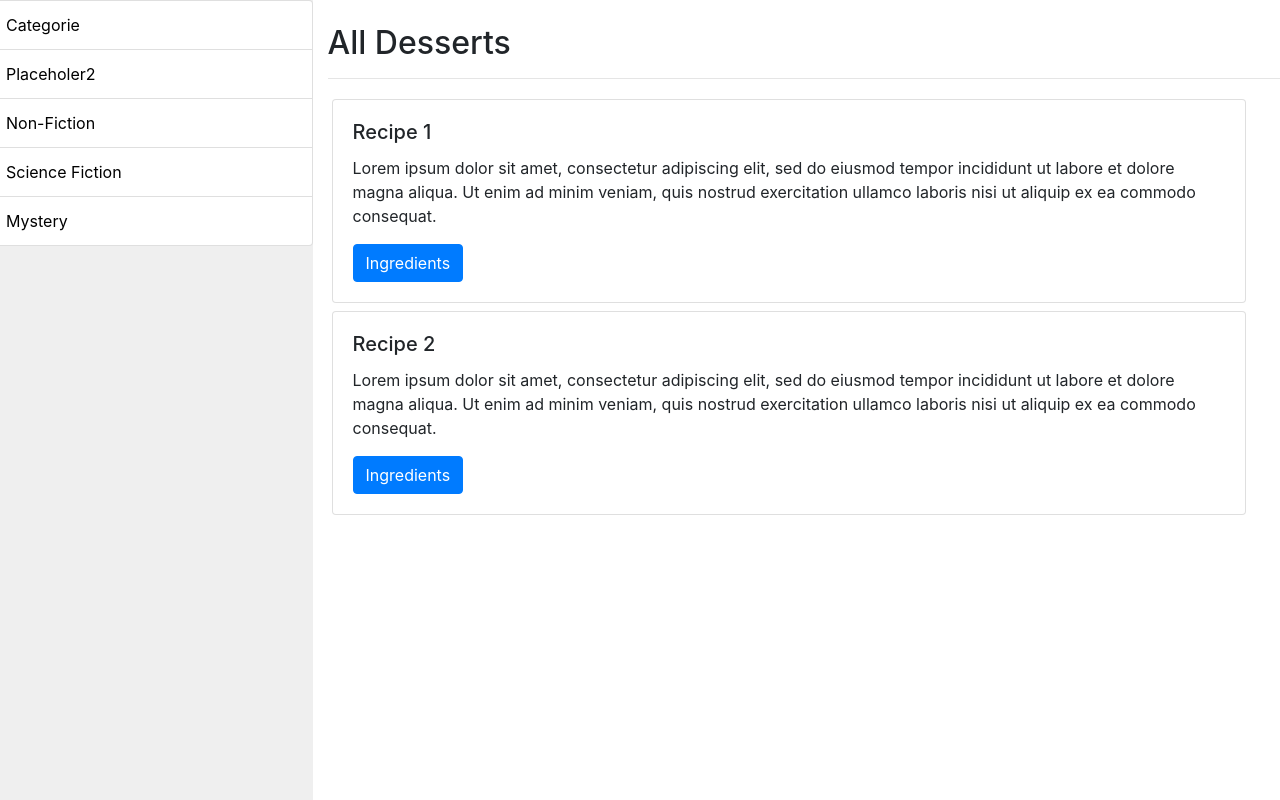
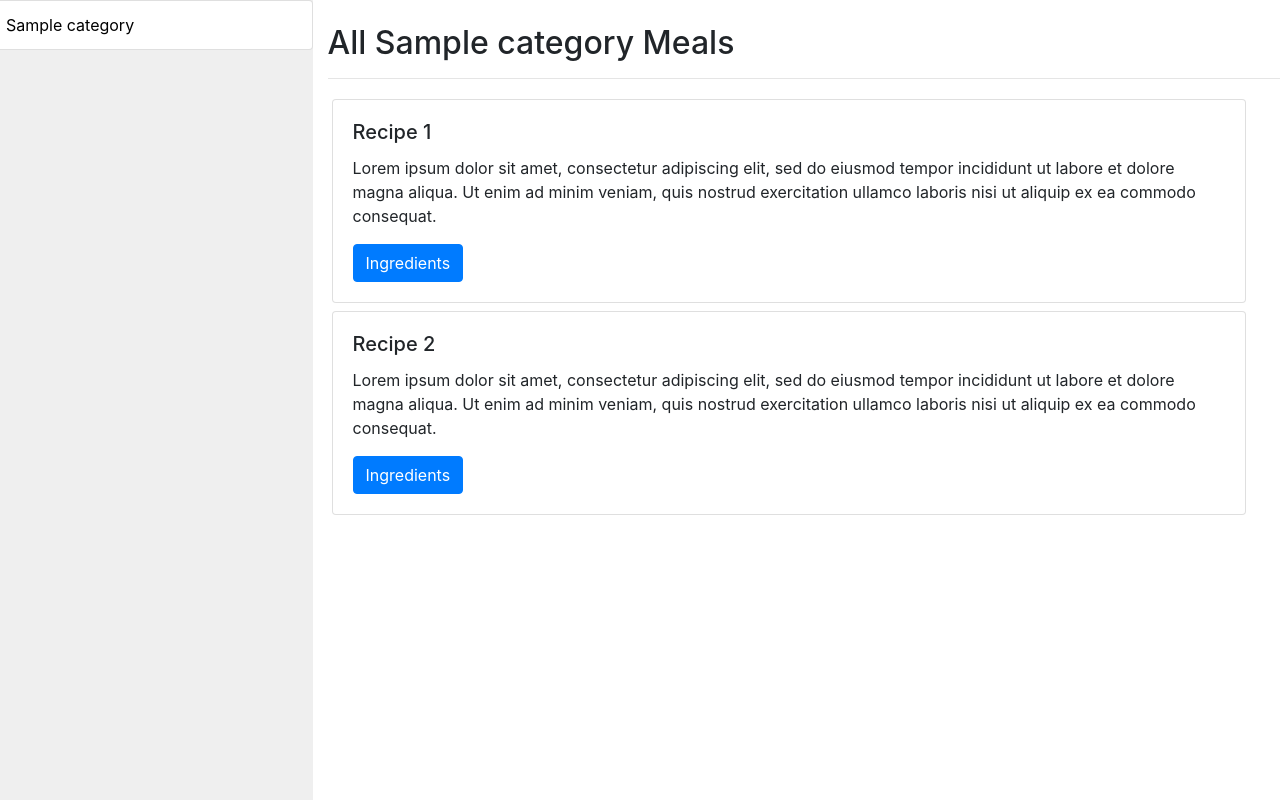
Before and after one commit to Abed-2000/yummyhackyr24, a Flask app: template templates/recipes.html in a window 1280 px wide. Shown: the part 70-870 px from the top of the page. Run offline with Flask 2, Linux system fonts and the light colour scheme; the template is opened without the code that fills it: most values are stand-ins (such as "Sample title", 1, 10 or a date in 2020); some libraries are stand-ins or nearby versions.

Commit message:
update to recipes page

```diff
--- a/server.py
+++ b/server.py
@@ -82,14 +82,16 @@ def show_recipe(mealID):
         ingredients = mealAPI.getIngredients(mealID)
         measurements = mealAPI.getMeasurements(mealID)
         youtube = mealAPI.getYoutube(mealID)
+
+        ingredient_list = [{"ingredient": ing, "measurement": meas} for ing, meas in zip(ingredients, measurements)]
+
         data = {
             'name': name,
             'thumb': thumb,
             'area': area,
             'category': category,
             'instructions': instructions,
-            'ingredients': ingredients,
-            'measurements': measurements,
+            'ingredients': ingredient_list,
             'youtube': youtube
         }
 
@@ -114,6 +116,10 @@ def show_basket(mealID):
 
         return render_template("basket.html", data=data)
 
+@app.route("/recipes")
+def allrecipes():
+    categories = mealAPI.getMealCategories()
+    return render_template("recipes.html", categories = categories)
 
 if __name__ == "__main__":
-    app.run(host="0.0.0.0", port=env.get("PORT", 3000))
+    app.run(host="0.0.0.0", port=env.get("PORT", 3000), debug=True)
--- a/templates/recipe.html
+++ b/templates/recipe.html
@@ -24,14 +24,14 @@
         <p>{{ data.instructions }}</p>
         <h2>Ingredients:</h2>
         <ul>
-            {% for ingredient, measurement in data.ingredients %}
-                <li>{{ measurement }} {{ ingredient }}</li>
+            {% for item in data.ingredients %}
+                <li>{{ item.measurement }} {{ item.ingredient }}</li>
             {% endfor %}
         </ul>
 
         <h3><button href="/basket/{{data.id}}">Generate Basket</button></h3>
         <h2>Video Tutorial:</h2>
-            <iframe width="560" height="315" src="{{ data.youtube + "?autoplay=1&mute=1"}}" frameborder="0" allowfullscreen></iframe>
+            <iframe width="560" height="315" src="{{ data.youtube }} + "?autoplay=1&mute=1" frameborder="0" allowfullscreen></iframe>
     </iframe>
 
     {% endif %}
--- a/templates/recipes.html
+++ b/templates/recipes.html
@@ -6,28 +6,24 @@
     <div class="row h-100">
         <div class="col-md-3 sidebar grey-bg p-0">
           <ul class="list-group">
-            <li class="list-group-item">
-                <a class="side-link" href="#">Categorie</a>
-            </li>
-            <li class="list-group-item">
-                <a class="side-link" href="#">Placeholer2</a>
-            </li>
-            <li class="list-group-item">
-                <a class="side-link" href="#">Non-Fiction</a>
-            </li>
-            <li class="list-group-item">
-                <a class="side-link" href="#">Science Fiction</a>
-            </li>
-            <li class="list-group-item">
-                <a class="side-link" href="#">Mystery</a>
-            </li>
+            {% if categories %}
+                {% for category in categories %}
+                <li class="list-group-item">
+                    <a class="side-link" href="#">{{ category }}</a>
+                </li>
+                {% endfor %}
+            {% else %}
+                <li class="list-group-item">
+                    <a class="side-link" href="#">Error. No Categories</a>
+                </li>
+            {% endif %}
           </ul>
         </div>
 
         <!-- Main Content -->
         <div class="col-md-9">
             <br />
-            <h2>All Desserts</h2>
+            <h2 id="mealstitle">All {{ categories[0] }} Meals</h2>
             <hr>
             <div class="container">
                 <div class="row w-100 p-1">
```
